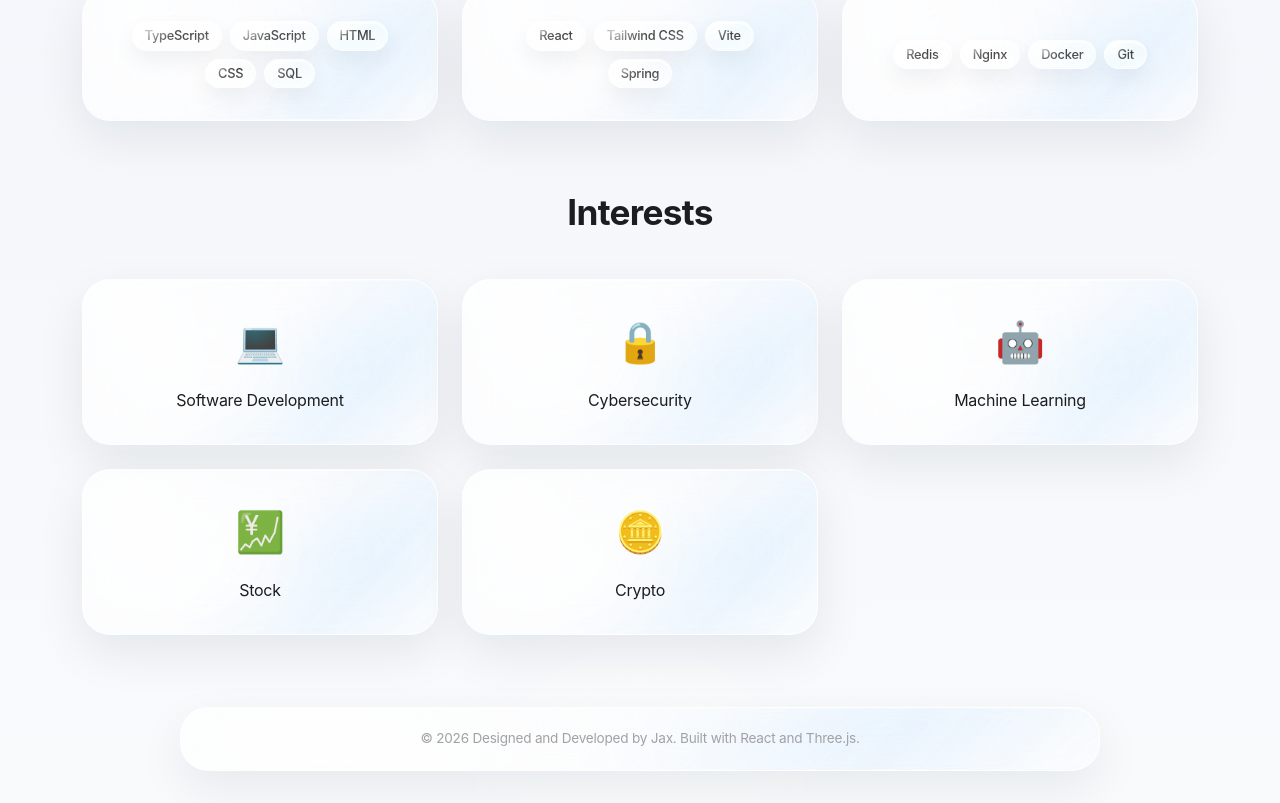
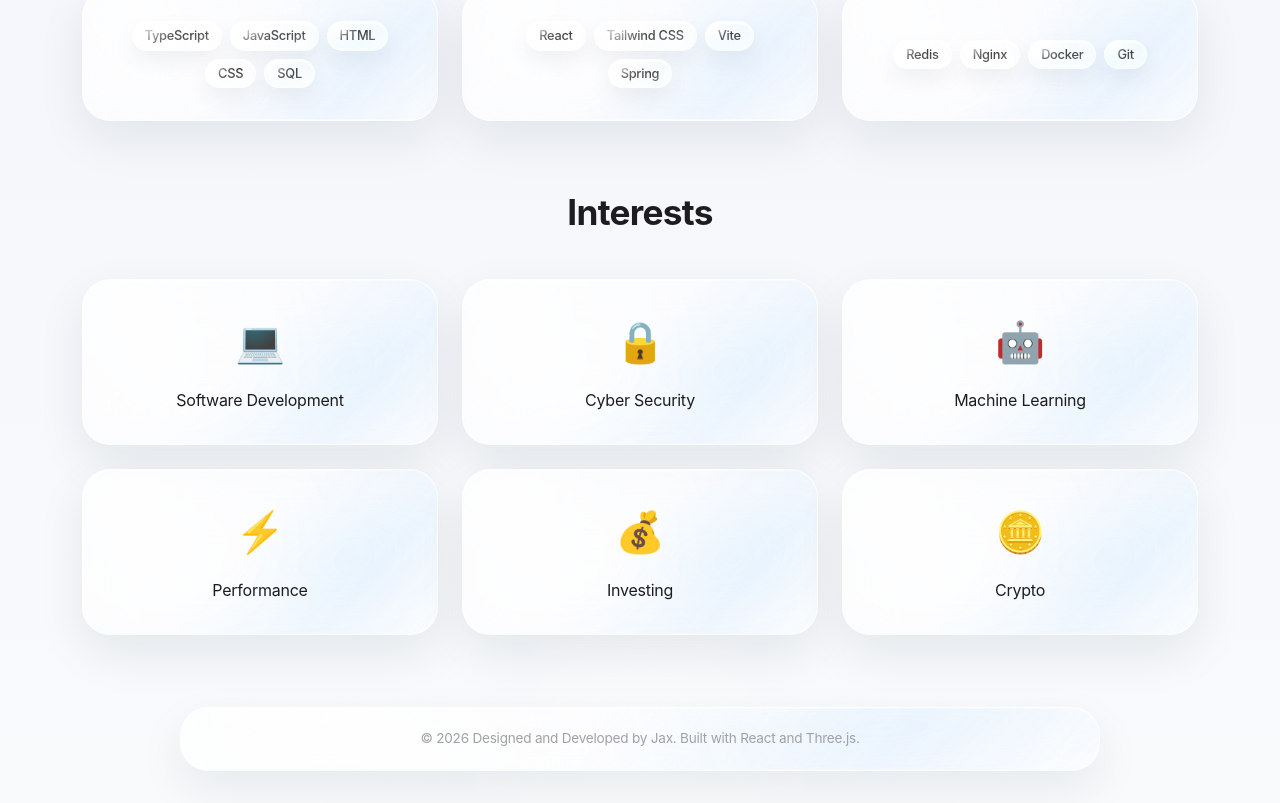
Before and after one commit to kdpkst/personal-website, a React (Vite) app: page /about in a window 1280 px wide. Shown: the part 693-1496 px from the top of the page. Built offline with nearby package versions, Linux system fonts and the light colour scheme.

Commit message:
update Interets section on about page

```diff
--- a/src/content/pages/about.mdx
+++ b/src/content/pages/about.mdx
@@ -96,15 +96,19 @@ export const interests = [
   },
   {
     icon: "\u{1F512}",
-    label: "Cybersecurity",
+    label: "Cyber Security",
   },
   {
     icon: "\u{1F916}",
     label: "Machine Learning",
   },
   {
-    icon: "\u{1F4B9}",
-    label: "Stock",
+    icon: "\u{26A1}",
+    label: "Performance",
+  },
+  {
+    icon: "\u{1F4B0}",
+    label: "Investing",
   },
   {
     icon: "\u{1FA99}",
```
